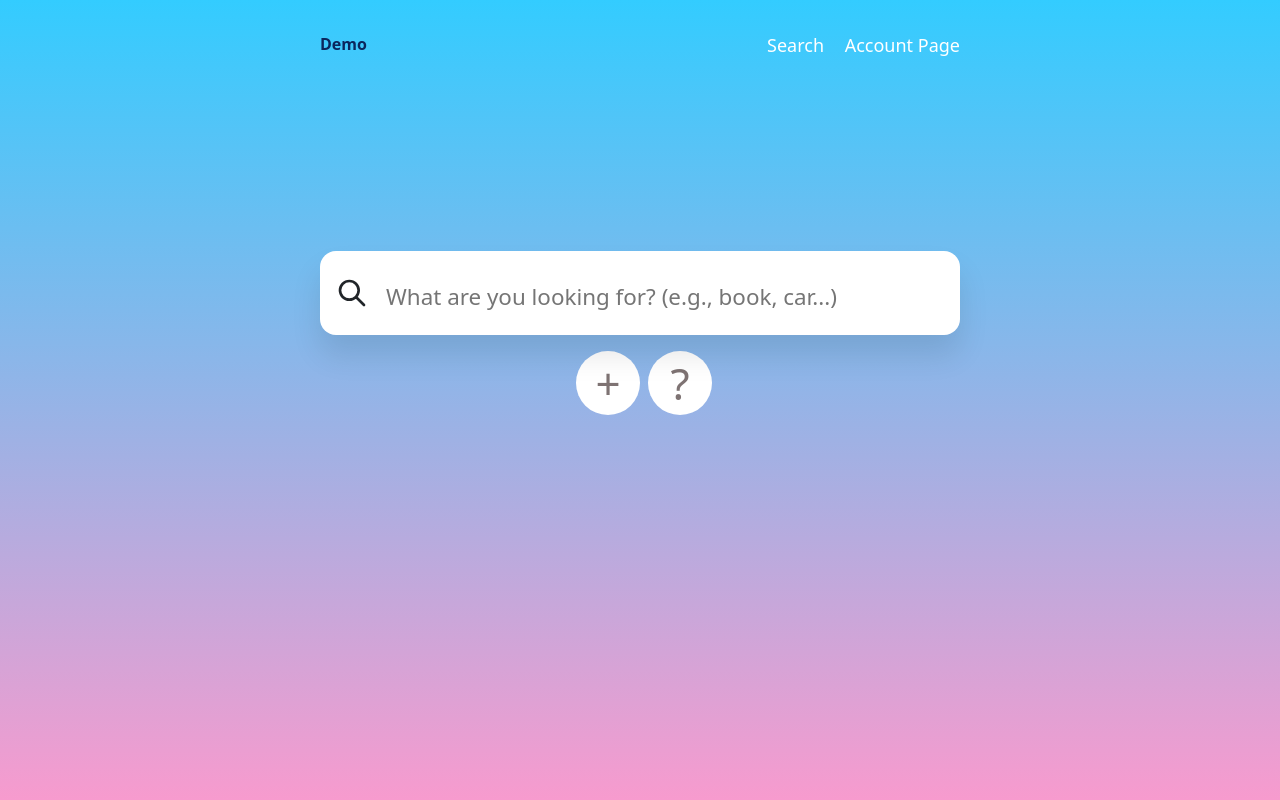
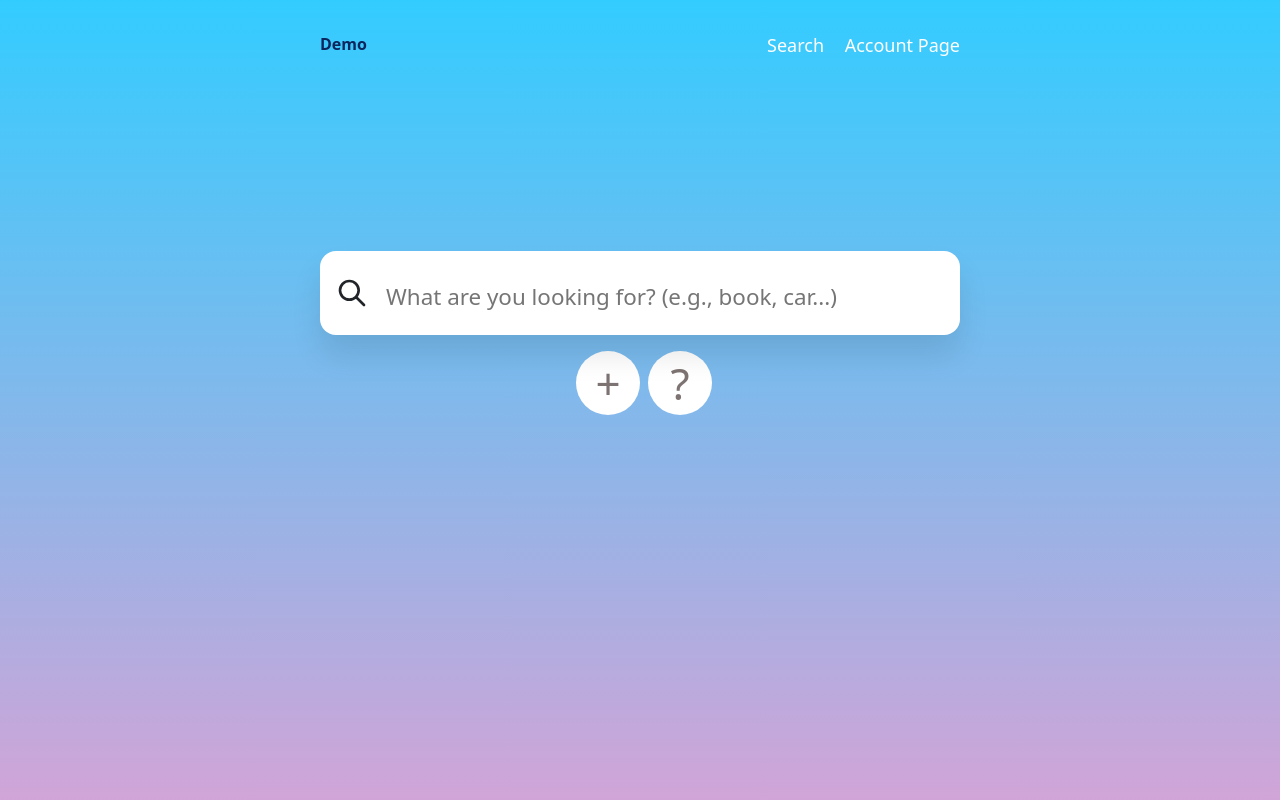
Before and after one commit to nidaozcelik/search-engine-app, a React (Create React App) app: page / in a window 1280 px wide. Shown: the top 800 px of the page. Built offline with nearby package versions, Linux system fonts and the light colour scheme.

Commit message:
body height updated

```diff
--- a/src/assets/base.scss
+++ b/src/assets/base.scss
@@ -3,6 +3,6 @@ body {
   padding: 0;
   box-sizing: border-box;
   background: linear-gradient(to bottom, #33ccff 0%, #ff99cc 100%);
-  height: 800px;
+  height: 1000px;
   overflow: hidden;
 }
```
